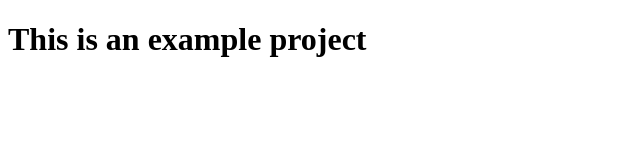
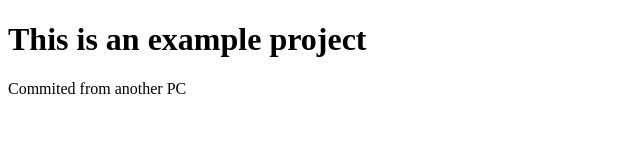
Before and after one commit to SilverCondor18/my-first-web, a plain HTML site: page index.html in a window 1280 px wide. Shown: the whole page, without its empty margins (0-640 px from the left). Drawn offline with Linux system fonts and the light colour scheme.

Commit message:
Modify index.html

```diff
--- a/index.html
+++ b/index.html
@@ -7,5 +7,6 @@
 </head>
 <body>
     <h1>This is an example project</h1>
+    <p>Commited from another PC</p>
 </body>
 </html>
```
